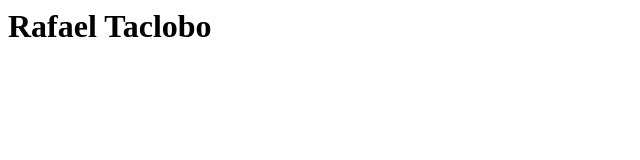
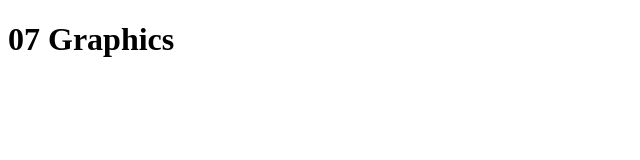
Before and after one commit to Rafff07/SaphireSolutions, a plain HTML site: page index.html in a window 1280 px wide. Shown: the whole page, without its empty margins (0-640 px from the left). Drawn offline with Linux system fonts and the light colour scheme.

Commit message:
Update index.html

```diff
--- a/index.html
+++ b/index.html
@@ -1 +1,10 @@
-<h1>Rafael Taclobo</h1>
+<!DOCTYPE html>
+<head>
+    <title>ZSG</title>
+</head>
+
+<body>
+<h1>07 Graphics</h1>
+</body>
+
+</html>
```
